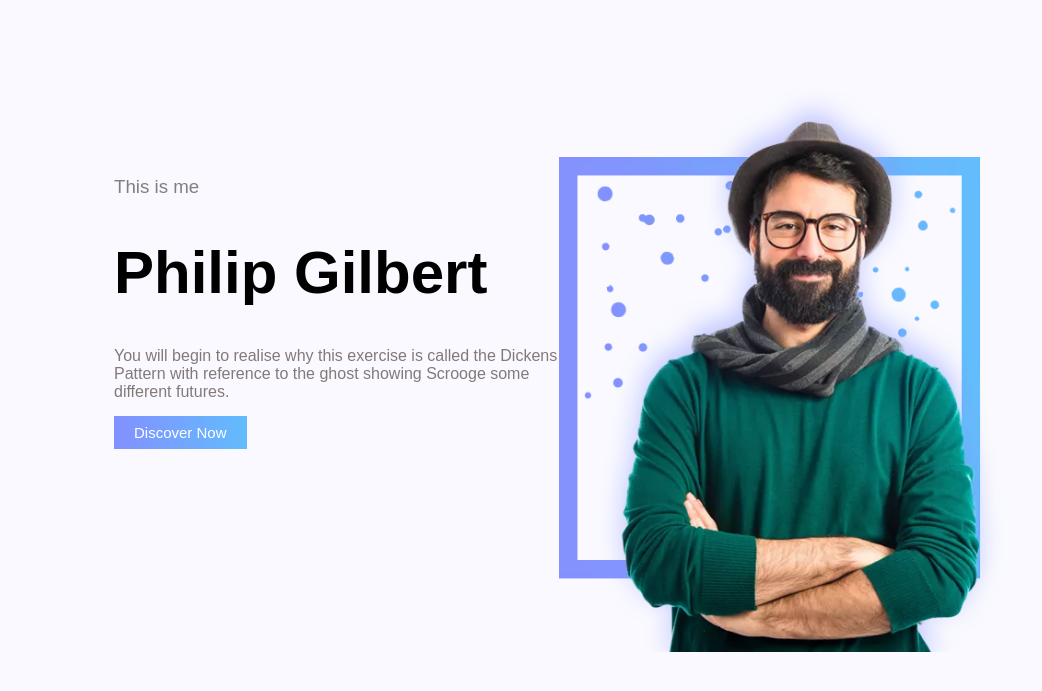
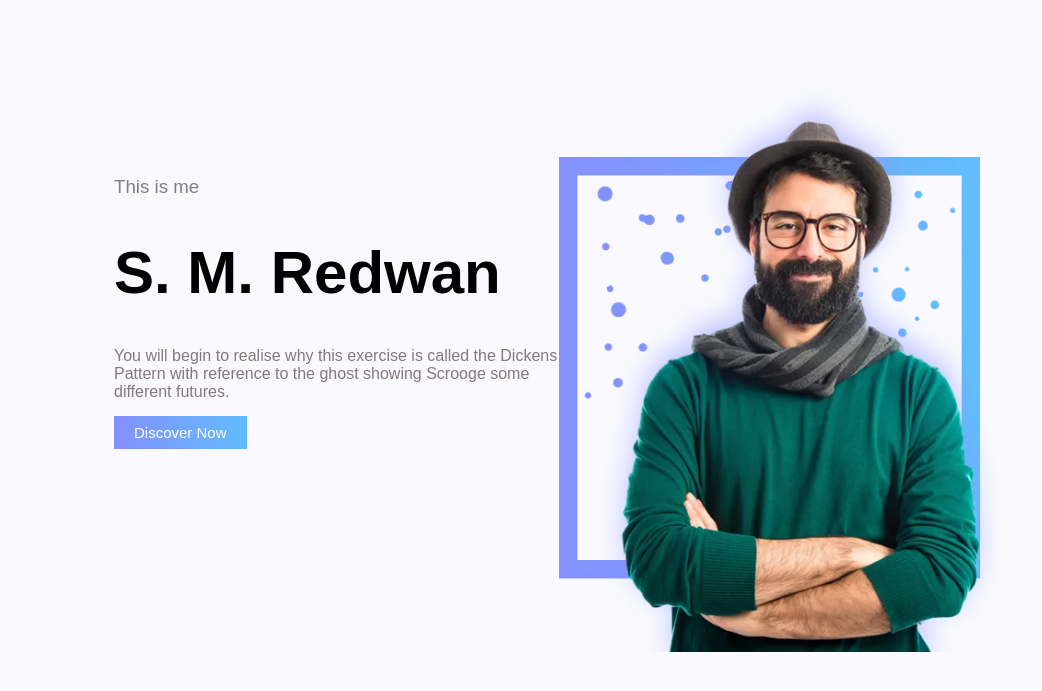
Before and after one commit to redwanpp/my-portfolio, a plain HTML site: page index.html in a window 1280 px wide. Shown: the part 77-768 px from the top of the page, without its empty margins (116-1158 px from the left). Drawn offline with Linux system fonts and the light colour scheme.

Commit message:
change name gilbart to Redwan

```diff
--- a/index.html
+++ b/index.html
@@ -28,7 +28,7 @@
     <section class="section1">
       <div class="me">
         <h3>This is me</h3>
-        <h1>Philip Gilbert</h1>
+        <h1>S. M. Redwan</h1>
         <p>
           You will begin to realise why this exercise is called the Dickens
           Pattern with reference to the ghost showing Scrooge some different
```
